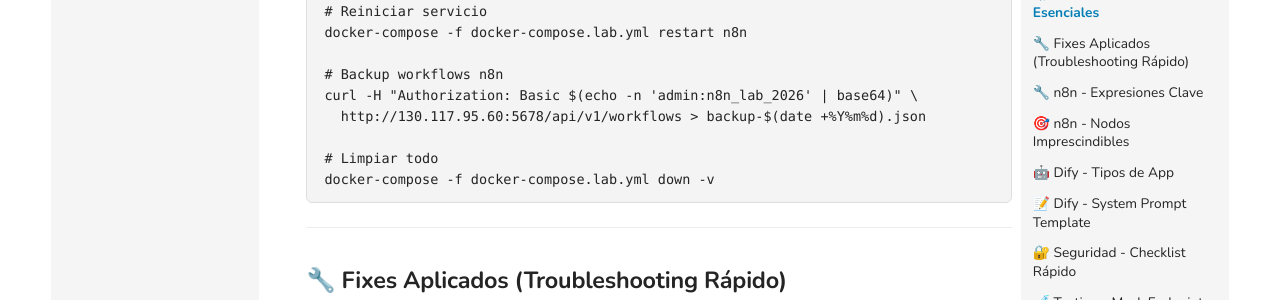
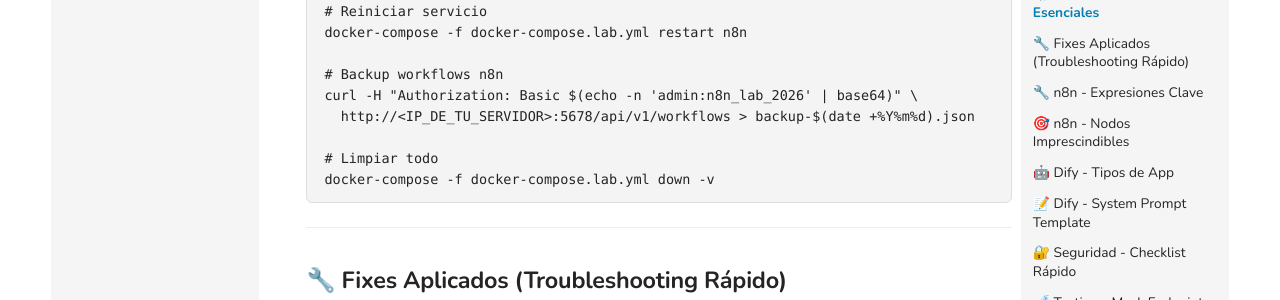
Before and after one commit to agile611/curso-n8n, an MkDocs documentation site: the page built from docs/quick_reference.md, in a window 1280 px wide and 900 px high, scrolled down 1124 px. Shown: the part 152-452 px from the top of the window. Built offline with MkDocs 1.6.1 and Material for MkDocs 9.7.7, drawn with Linux system fonts in a browser that asks for light colours; comment, search, counter and statistics services are not loaded; part of the change alters nothing that is shown.

Commit message:
docs: Replace last hardcoded IP with placeholder in quick_reference.md

```diff
--- a/docs/quick_reference.md
+++ b/docs/quick_reference.md
@@ -39,7 +39,7 @@ docker-compose -f docker-compose.lab.yml restart n8n
 
 # Backup workflows n8n
 curl -H "Authorization: Basic $(echo -n 'admin:n8n_lab_2026' | base64)" \
-  http://130.117.95.60:5678/api/v1/workflows > backup-$(date +%Y%m%d).json
+  http://<IP_DE_TU_SERVIDOR>:5678/api/v1/workflows > backup-$(date +%Y%m%d).json
 
 # Limpiar todo
 docker-compose -f docker-compose.lab.yml down -v
```
